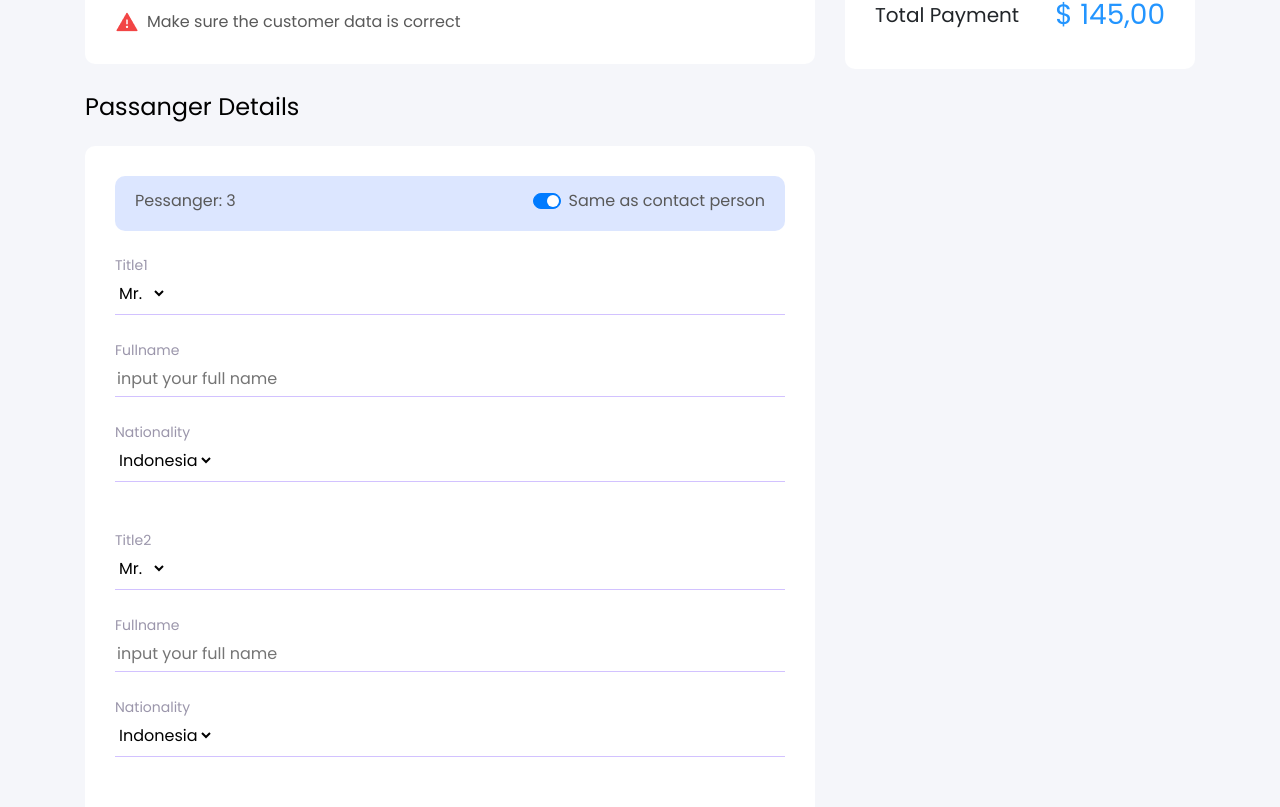
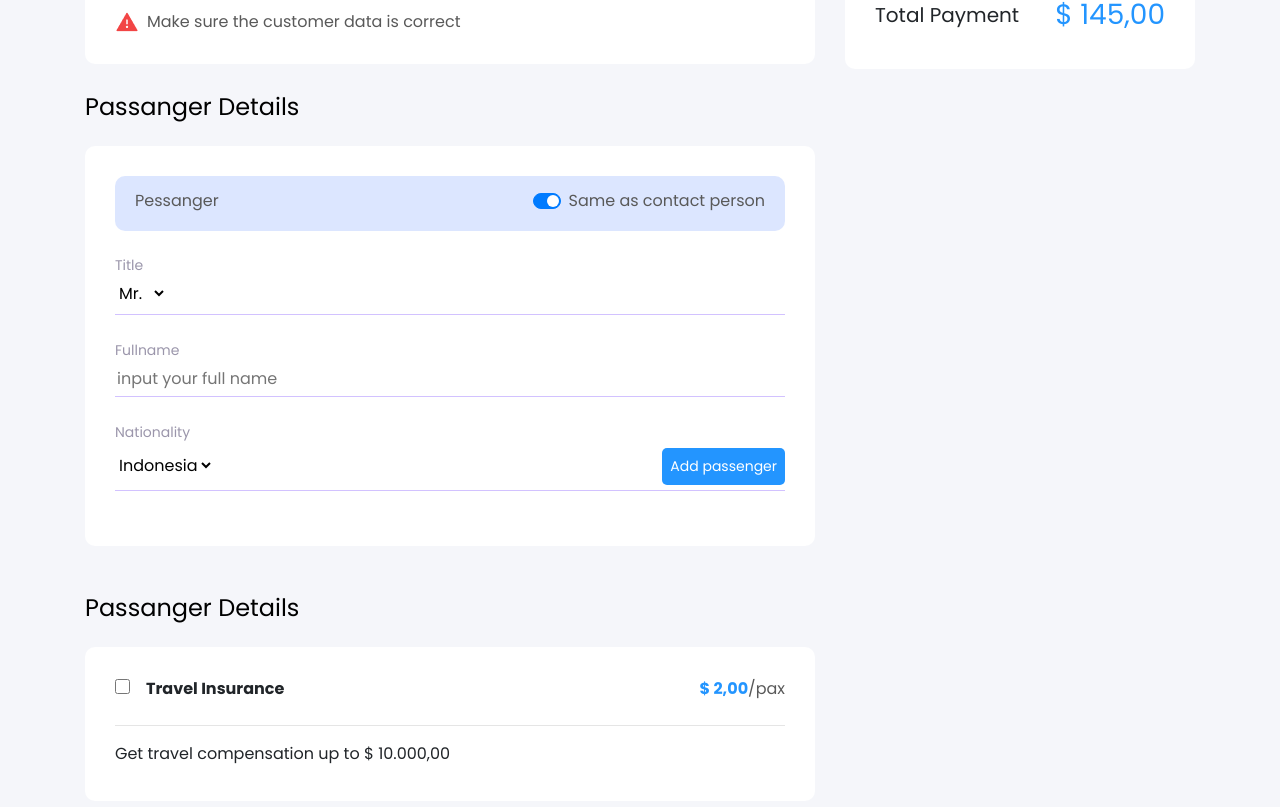
Before and after one commit to andrawanerlang1/TERBANGIN-FrontEnd, a Vue app: page /detail in a window 1280 px wide. Shown: the part 506-1313 px from the top of the page. Built offline with nearby package versions, Linux system fonts and the light colour scheme; what vue-sweetalert2 would draw is missing.

Commit message:
flight detail vuex integration

```diff
--- a/src/components/_base/FlightDetail/ContactPersonDetail.vue
+++ b/src/components/_base/FlightDetail/ContactPersonDetail.vue
@@ -3,17 +3,27 @@
     <div class="form">
       <div class="input-form">
         <p class="text-grey">Full Name</p>
-        <input class="mb-1" type="text" placeholder="input your full name" />
+        <input
+          v-model="formBooking.contactFullName"
+          class="mb-1"
+          type="text"
+          placeholder="input your full name"
+        />
       </div>
       <div class="input-form">
         <p class="text-grey">Email</p>
-        <input class="mb-1" type="text" placeholder="input your email" />
+        <input
+          v-model="formBooking.contactEmail"
+          class="mb-1"
+          type="email"
+          placeholder="input your email"
+        />
       </div>
       <div class="input-form">
         <p class="text-grey">Phone Number</p>
         <div class="d-flex justify-content-start">
           <div>
-            <select name="phone">
+            <select v-model="formBooking.phoneCode" name="phone">
               <option value="+62">+62 (ID)</option>
               <option value="+1">+1 (USA)</option>
               <option value="+81">+81 (JPN)</option></select
@@ -26,8 +36,9 @@
           </div>
           <div>
             <input
+              v-model="formBooking.phoneNumber"
               class="mb-1 ml-2"
-              type="text"
+              type="number"
               placeholder="input your phone number"
             />
           </div>
@@ -46,6 +57,12 @@
     </div>
   </div>
 </template>
+
+<script>
+export default {
+  props: ['formBooking']
+}
+</script>
 
 <style scoped>
 .form {
--- a/src/components/_base/FlightDetail/PassengerDetailTop.vue
+++ b/src/components/_base/FlightDetail/PassengerDetailTop.vue
@@ -4,7 +4,7 @@
       <div class="top mb-4">
         <div class="d-flex justify-content-between">
           <div>
-            <p class="text-dark-grey">Pessanger: {{ passanger }}</p>
+            <p class="text-dark-grey">Pessanger {{ total }}</p>
           </div>
           <div>
             <div class="custom-control custom-switch">
@@ -23,59 +23,100 @@
           </div>
         </div>
       </div>
-      <div
-        class="form-input-passanger"
-        v-for="(item, index) in passanger"
-        :key="index"
-      >
+      <div class="form-input-passenger">
         <div class="input-form">
-          <p class="text-grey">Title{{ index + 1 }}</p>
+          <p class="text-grey">Title</p>
           <div>
-            <select name="title" class="mb-2">
-              <option value="mr">Mr.</option>
-              <option value="mrs">Mrs.</option></select
-            >
+            <select v-model="passenger.title" name="title" class="mb-2">
+              <option value="Mr.">Mr.</option>
+              <option value="Mrs.">Mrs.</option>
+            </select>
           </div>
         </div>
         <div class="input-form">
           <p class="text-grey">Fullname</p>
           <input
-            v-model="item.name"
+            v-model="passenger.fullName"
             class="mb-1"
             type="text"
             placeholder="input your full name"
           />
         </div>
-        <div class="input-form mb-5">
+        <div v-if="error" class="error">
+          {{ error }}
+        </div>
+        <div class="input-form">
           <p class="text-grey">Nationality</p>
-          <div>
-            <select name="nationality" class="mb-2">
-              <option value="indonesia">Indonesia</option>
-              <option value="usa">USA</option>
-              <option value="japan">Japan</option></select
-            >
+          <div class="d-flex justify-content-between align-items-center">
+            <div>
+              <select
+                v-model="passenger.nationality"
+                name="nationality"
+                class="mb-2"
+              >
+                <option value="Indonesia">Indonesia</option>
+                <option value="USA">USA</option>
+                <option value="Japan">Japan</option></select
+              >
+            </div>
+            <div class="text-right">
+              <button class="btn-add" @click="addPassenger">
+                Add passenger
+              </button>
+            </div>
           </div>
         </div>
+        <table v-if="formPassenger.length > 0" class="table table-hover">
+          <thead>
+            <tr>
+              <th scope="col">#</th>
+              <th scope="col">Passenger Name</th>
+              <th scope="col">Nationality</th>
+              <th scope="col">Action</th>
+            </tr>
+          </thead>
+          <tbody>
+            <tr v-for="(item, index) in formPassenger" :key="index">
+              <td scope="row">{{ index + 1 }}</td>
+              <td>{{ item.title }} {{ item.fullName }}</td>
+              <td>{{ item.nationality }}</td>
+              <td>
+                <button @click="removePassenger(index)" class="btn btn-danger">
+                  Delete
+                </button>
+              </td>
+            </tr>
+          </tbody>
+        </table>
       </div>
-      <button @click="addPassanger">button</button>
-      {{ form }}
     </div>
   </div>
 </template>
 
 <script>
 export default {
-  props: ['passanger'],
+  props: ['formBooking', 'formPassenger', 'passenger', 'flight'],
   data() {
     return {
-      form: []
+      error: ''
     }
   },
   methods: {
-    addPassanger() {
-      this.form.push({
-        name: ''
+    addPassenger() {
+      if (this.passenger.fullName === '') {
+        return (this.error = '*Please fill passenger name')
+      }
+
+      this.formPassenger.push({
+        title: this.passenger.title,
+        fullName: this.passenger.fullName,
+        nationality: this.passenger.nationality
       })
+      this.passenger.fullName = ''
+      this.error = ''
+    },
+    removePassenger(index) {
+      this.formPassenger.splice(index, 1)
     }
   }
 }
@@ -92,6 +133,15 @@ export default {
   background: rgba(186, 206, 255, 0.5);
   border-radius: 10px;
   padding: 13px 20px;
+}
+
+.error {
+  background: rgba(255, 106, 106, 0.5);
+  border-radius: 10px;
+  padding: 3px 3px 3px 15px;
+  font-size: 12px;
+  margin-top: -20px;
+  width: 220px;
 }
 
 input {
@@ -123,4 +173,20 @@ p {
 .text-dark-grey {
   color: #595959;
 }
+
+.btn-add {
+  background-color: #2395ff;
+  color: #fff;
+  font-size: 14px;
+  padding: 8px;
+  outline: unset;
+  border: unset;
+  border-radius: 5px;
+  margin-bottom: 5px;
+  transition-duration: 0.6s;
+}
+
+.btn-add:hover {
+  background-color: #0080f8;
+}
 </style>
--- a/src/store/index.js
+++ b/src/store/index.js
@@ -3,7 +3,7 @@ import Vuex from 'vuex'
 import Profile from './modules/profile'
 import Register from './modules/register'
 import Auth from './modules/auth'
-import Booking from './modules/auth'
+import Booking from './modules/booking'
 import createPersistedState from 'vuex-persistedstate'
 
 Vue.use(Vuex)
--- a/src/store/modules/booking.js
+++ b/src/store/modules/booking.js
@@ -1,3 +1,5 @@
+import axios from 'axios'
+
 export default {
   state: {},
   mutataions: {},
@@ -8,9 +10,12 @@ export default {
           .post(`${process.env.VUE_APP_PORT}/booking/book`, payload)
           .then(result => {
             console.log(result)
+            console.log('ini result')
             resolve(result)
           })
           .catch(error => {
+            console.log(error)
+            console.log('ini error')
             reject(error.response)
           })
       })
--- a/src/views/FlightDetail.vue
+++ b/src/views/FlightDetail.vue
@@ -6,7 +6,7 @@
         <b-row>
           <b-col col lg="8" md="8" sm="12" cols="12" style="width: 100%;">
             <h4 class="text-white mb-4">Contact Person Details</h4>
-            <ContactPersonDetail />
+            <ContactPersonDetail :formBooking="formBooking" />
           </b-col>
           <b-col col lg="4" md="4" sm="12" cols="12" style="width: 100%;">
             <h4 class="text-white mb-4">Flight Detail</h4>
@@ -18,7 +18,11 @@
             <h4 class=" mb-4 mt-4  text-black">
               Passanger Details
             </h4>
-            <PassangerDetailTop :passanger="passanger" />
+            <PassangerDetailTop
+              :formPassenger="formPassenger"
+              :passenger="passenger"
+              :flight="flight"
+            />
           </b-col>
         </b-row>
         <b-row>
@@ -32,7 +36,9 @@
         <b-row>
           <b-col col lg="8" md="8" sm="12" cols="12" style=" width: 100%;">
             <div class="text-center">
-              <button class="btn-payment my-5">Procees to Payment</button>
+              <button @click="addBooking" class="btn-payment my-5">
+                Procees to Payment
+              </button>
             </div>
           </b-col>
         </b-row>
@@ -43,6 +49,7 @@
 </template>
 
 <script>
+import { mapActions } from 'vuex'
 import Navbar from '../components/Navbar'
 import Footer from '../components/Footer'
 import ContactPersonDetail from '../components/_base/FlightDetail/ContactPersonDetail'
@@ -62,7 +69,46 @@ export default {
   },
   data() {
     return {
-      passanger: 3
+      formBooking: {
+        contactFullName: '',
+        contactEmail: '',
+        phoneCode: '+62',
+        phoneNumber: ''
+      },
+      formPassenger: [],
+      passenger: {
+        title: 'Mr.',
+        fullName: '',
+        nationality: 'Indonesia'
+      },
+      // data flight by flight id
+      flight: {
+        flightId: 3,
+        price: 500000
+      }
+    }
+  },
+  computed: {
+    total() {
+      return this.formPassenger.length * this.flight.price
+    }
+  },
+  methods: {
+    ...mapActions(['postBooking']),
+    addBooking() {
+      const dataBooking = {
+        userId: 1,
+        flightId: this.flight.flightId,
+        totalPassenger: this.formPassenger.length,
+        totalPayment: this.total,
+        contactFullName: this.formBooking.contactFullName,
+        contactEmail: this.formBooking.contactEmail,
+        contactNumber: this.formBooking.phoneCode + this.formBooking.phoneNumber
+      }
+
+      const setData = [dataBooking, ...this.formPassenger]
+      console.log(setData)
+      this.postBooking(setData)
     }
   }
 }
```
